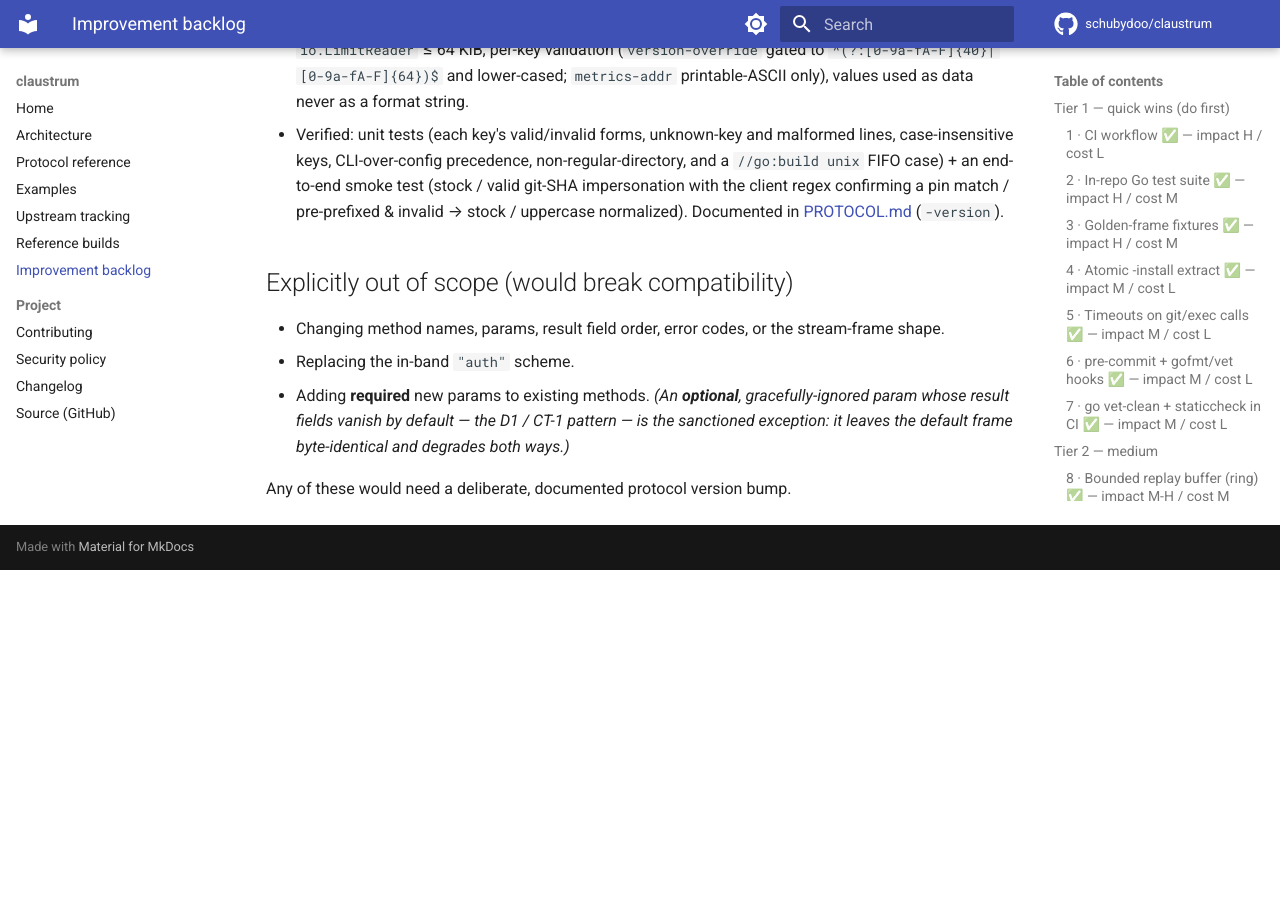
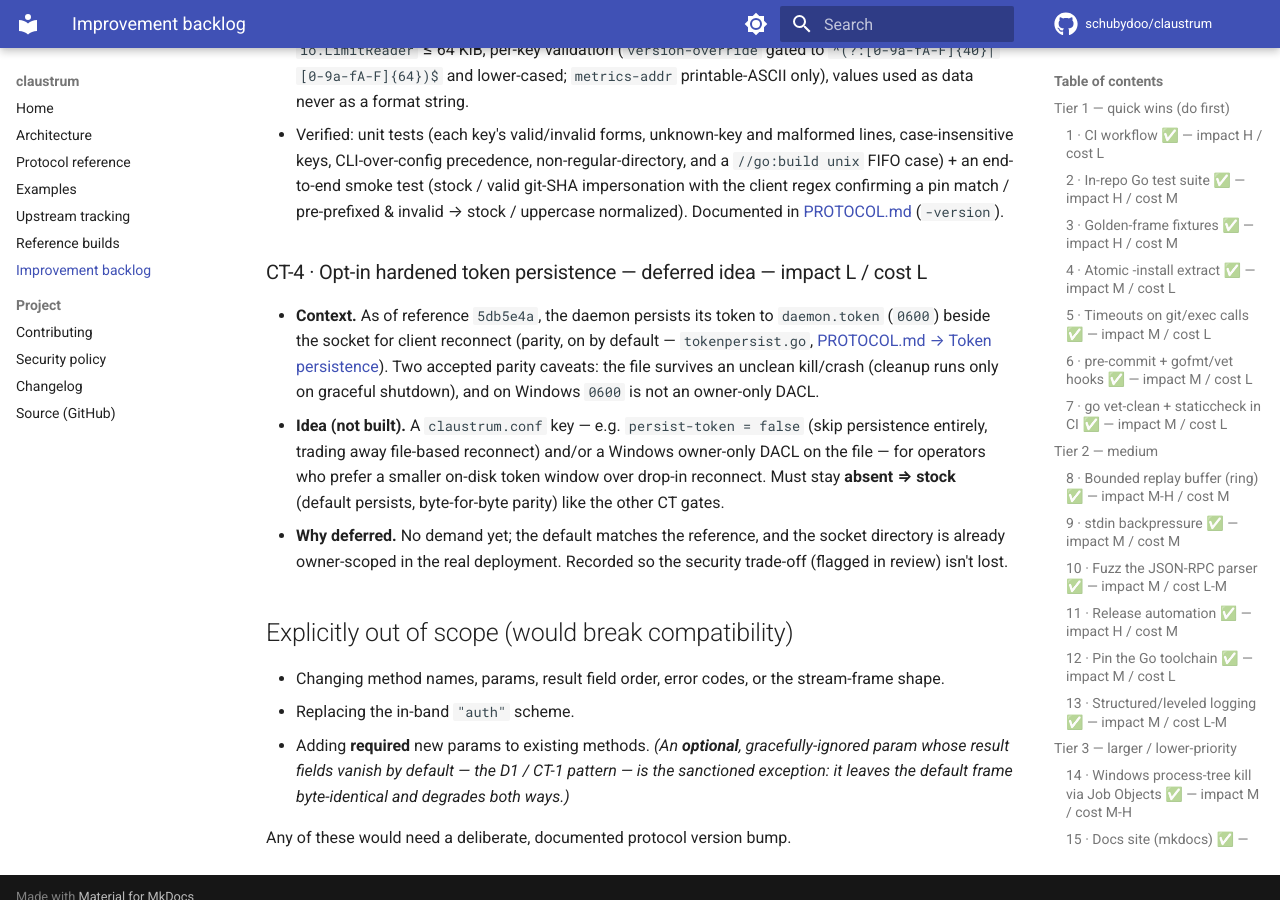
Before and after one commit to schubydoo/claustrum, an MkDocs documentation site: the page built from docs/IMPROVEMENTS.md, in a window 1280 px wide and 900 px high, scrolled down 9441 px. Built offline with MkDocs 1.6.1 and Material for MkDocs 9.7.7, drawn with Linux system fonts in a browser that asks for light colours; comment, search, counter and statistics services are not loaded; before the commit the page ends 10011 px from its top, so only the background shows below that.

Commit message:
docs: document daemon.token persistence in SECURITY and ARCHITECTURE (#133)
The token-persistence feature (PR #131, ref 5db5e4a) updated PROTOCOL.md,
REFERENCE-BUILDS.md, and CLAUDE.md, but SECURITY.md and ARCHITECTURE.md still
described the token as only "unlinked … never on disk" — now inaccurate, since
the daemon writes daemon.token (0600) beside the socket for the daemon's lifetime.

- SECURITY.md: note the on-disk token, its widened exposure window (survives an
  unclean kill/crash; removed only on graceful shutdown), and the Windows
  0600-is-not-a-DACL caveat — so the threat model is accurate.
- ARCHITECTURE.md: add the persistence step to the -serve lifecycle.
- IMPROVEMENTS.md: record CT-4 (deferred) — an opt-in hardened/skip-persist gate
  for the security trade-off flagged in review, absent ⇒ stock.

Docs-only; mkdocs links verified (within-docs anchor, no outside-tree links).

Co-authored-by: Schuby <12485317+schubydoo@users.noreply.github.com>
Co-authored-by: Claude Opus 4.8 (1M context) <noreply@anthropic.com>

```diff
--- a/docs/IMPROVEMENTS.md
+++ b/docs/IMPROVEMENTS.md
@@ -424,6 +424,24 @@ consider them now that the harness proves parity, and document each as an
   & invalid → stock / uppercase normalized). Documented in
   [PROTOCOL.md](PROTOCOL.md) (`-version`).
 
+### CT-4 · Opt-in hardened token persistence — deferred idea — impact L / cost L
+
+- **Context.** As of reference `5db5e4a`, the daemon persists its token to
+  `daemon.token` (`0600`) beside the socket for client reconnect (parity, on by
+  default — `tokenpersist.go`, [PROTOCOL.md → Token
+  persistence](PROTOCOL.md#token-persistence-daemontoken)). Two accepted parity
+  caveats: the file survives an unclean
+  kill/crash (cleanup runs only on graceful shutdown), and on Windows `0600` is
+  not an owner-only DACL.
+- **Idea (not built).** A `claustrum.conf` key — e.g. `persist-token = false`
+  (skip persistence entirely, trading away file-based reconnect) and/or a
+  Windows owner-only DACL on the file — for operators who prefer a smaller
+  on-disk token window over drop-in reconnect. Must stay **absent ⇒ stock**
+  (default persists, byte-for-byte parity) like the other CT gates.
+- **Why deferred.** No demand yet; the default matches the reference, and the
+  socket directory is already owner-scoped in the real deployment. Recorded so
+  the security trade-off (flagged in review) isn't lost.
+
 ## Explicitly out of scope (would break compatibility)
 
 - Changing method names, params, result field order, error codes, or the
```
Also changed, not shown: SECURITY.md (+12 -0 lines), docs/ARCHITECTURE.md (+5 -0 lines).
